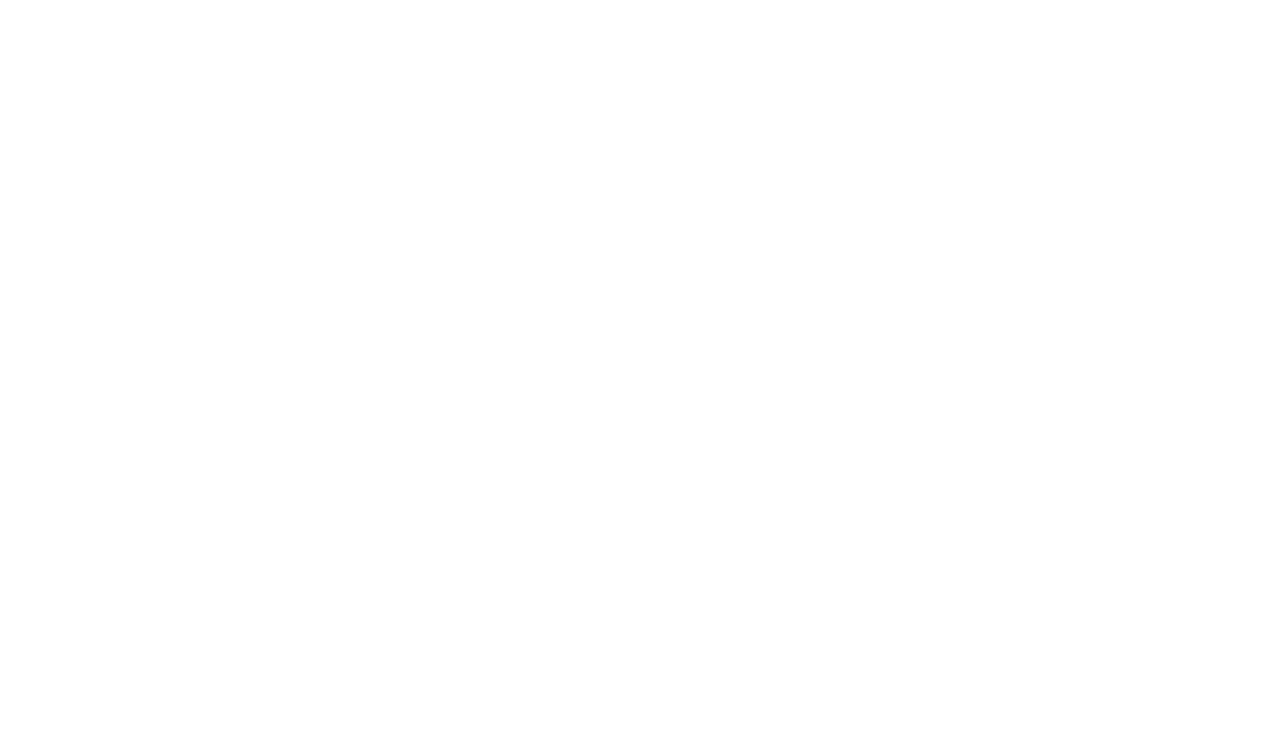
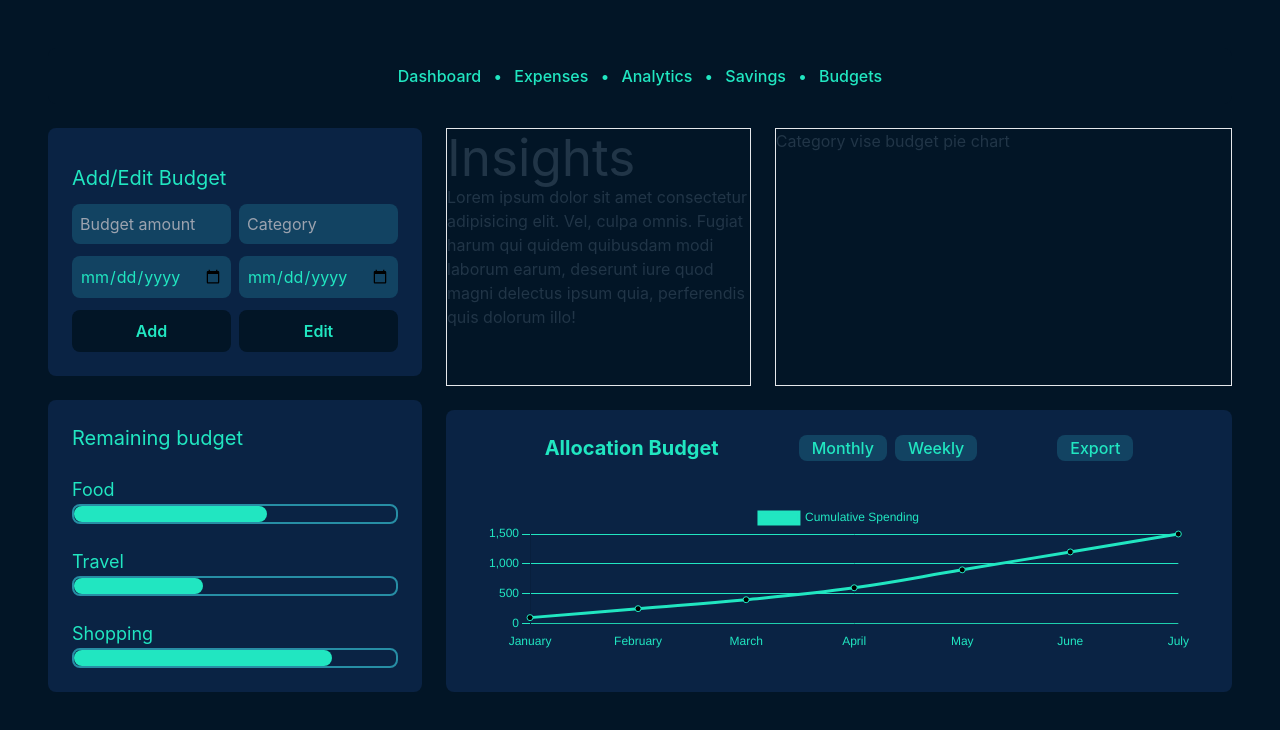
Before and after one commit to Haripriya-Agrawal/Personal-Finance-Manager, a React (Vite) app in the folder frontend/: page /budgets in a window 1280 px wide. Before the commit this address had no page. Shown: the top 730 px of the page. Built offline with nearby package versions, Linux system fonts and the light colour scheme.

Commit message:
Budget Page outline done

```diff
--- a/frontend/src/App.jsx
+++ b/frontend/src/App.jsx
@@ -6,6 +6,7 @@
 import Expenses from './pages/Expenses';
 import Analytics from './pages/Analytics';
 import Savings from './pages/Savings';
+import BudgetsPage from './pages/BudgetsPage';
 
 import './App.css';
 
@@ -29,6 +30,8 @@
 
         <Route path="/savings" element={<Savings/>} />
 
+        <Route path="/budgets" element={<BudgetsPage/>} />
+
 
       </Routes>
     </Router>
--- a/frontend/src/components/Navbar.jsx
+++ b/frontend/src/components/Navbar.jsx
@@ -3,6 +3,7 @@
 import Expenses from "../pages/Expenses";
 import Analytics from "../pages/Analytics";
 import Savings from "../pages/Savings";
+import budgets from "../pages/BudgetsPage";
 
 const Navbar = () => {
   return (
@@ -16,7 +17,7 @@
         <span className="mx-1">•</span>
         <a href="Savings" className="hover:underline text-text">Savings</a>
         <span className="mx-1">•</span>
-        <a href="#" className="hover:underline text-text">Budgets</a>
+        <a href="budgets" className="hover:underline text-text">Budgets</a>
       </nav>
     </div>
   );
--- /dev/null
+++ b/frontend/src/pages/BudgetsPage.jsx
@@ -0,0 +1,150 @@
+
+import React from "react";
+import { useState } from "react";
+import Navbar from "../components/Navbar";
+import LineChart from "../components/LineChart";
+
+
+const BudgetsPage=()=>{
+    return (
+        <div className=" Wholepage w-full h-screen bg-greenDeep p-12 m-0">
+            <Navbar/>
+
+
+
+            <div className="flex flex-row gap-6">
+
+            <div className="flex flex-col w-1/3 gap-6 text-text">   {/*Add Budgets and Current Budgets col */}
+                <div className="h-full w-full bg-greenMedium bg-opacity-30 p-6 rounded-lg">
+                    <h1 className="text-xl text-text mt-3 mb-3">Add/Edit Budget</h1>
+                    <form className="space-y-2 sm:space-y-3">
+
+              <div className="flex flex-col sm:flex-row gap-2">
+                <input
+                  type="text"
+                  placeholder="Budget amount"
+                  className="w-full p-2 rounded-lg bg-greenLight bg-opacity-30 placeholder-gray-400"
+                />
+                <input
+                  type="text"
+                  placeholder="Category"
+                  className="w-full p-2 rounded-lg bg-greenLight bg-opacity-30 placeholder-gray-400"
+                />
+              </div>
+
+              <div className="flex flex-col sm:flex-row gap-2">
+                <input
+                  type="date"
+                  placeholder="Start Date"
+                  className="w-full p-2 rounded-lg bg-greenLight bg-opacity-30 placeholder-gray-400"
+                />
+                <input
+                  type="date"
+                  placeholder="End Date"
+                  className="w-full p-2 rounded-lg bg-greenLight bg-opacity-30 placeholder-gray-400"
+                />
+              </div>
+
+
+
+            <div className="flex flex-row gap-2">
+
+            <button
+                type="submit"
+                className="flex justify-center items-center w-full sm:w-1/2 p-2 bg-greenDeep hover:bg-greenMedium rounded-lg font-semibold"
+              >
+                Add
+              </button>
+
+              <button
+                type="submit"
+                className="flex justify-center items-center w-full sm:w-1/2 p-2 bg-greenDeep hover:bg-greenMedium rounded-lg font-semibold"
+              >
+                Edit
+              </button>
+            </div>
+
+            </form>
+
+            </div>
+
+
+
+                <div className="h-full w-full bg-greenMedium bg-opacity-30 p-6 rounded-lg ">
+                    <h1 className="text-xl text-text mb-2" >Remaining budget</h1>
+                    <div className="flex flex-col mt-6 gap-6">
+
+                    <div>
+                        <h1 className="text-lg text-text">Food</h1>
+                        <div className="border-[2px] border-greenLight  h-[20px] rounded-lg">
+                          <div className="w-3/5 h-full bg-text rounded-lg"></div>
+                        </div>
+
+                    </div>
+                    <div>
+                        <h1 className="text-lg text-text">Travel</h1>
+                        <div className=" border-[2px] border-greenLight  h-[20px] rounded-lg">
+                          <div className="w-2/5 h-full bg-text rounded-lg"></div>
+                        </div>
+                    </div>
+                    <div>
+                        <h1 className="text-lg text-text">Shopping</h1>
+                        <div className=" border-[2px] border-greenLight  h-[20px] rounded-lg">
+                          <div className="w-4/5 h-full bg-text rounded-lg"></div>
+                        </div>
+                    </div>
+
+                    </div>
+
+
+
+                </div>
+            </div>
+
+            <div className="flex flex-col w-full  gap-6">
+
+
+            <div className="flex flex-row h-full w-full gap-6">
+              <div className="h-full w-2/5 border">
+
+              {/* Insights */}
+              <h1>Insights</h1>
+              <p>Lorem ipsum dolor sit amet consectetur adipisicing elit. Vel, culpa omnis. Fugiat harum qui quidem quibusdam modi laborum earum, deserunt iure quod magni delectus ipsum quia, perferendis quis dolorum illo!</p>
+
+              </div>
+              <div className="h-full w-3/5 border">Category vise budget pie chart</div>
+            </div>
+
+            <div className="flex flex-row h-full w-full gap-2">
+              <div className="h-full w-full  bg-greenMedium bg-opacity-30 rounded-lg p-6">
+                <div className="flex flex-row gap-20  justify-center items-center">
+                <h3 className="text-xl font-bold text-text ">Allocation Budget</h3>
+                <div className="flex gap-2">
+                  <button className=" py-0 px-3 text-text bg-greenLight bg-opacity-30">Monthly</button>
+                <button className=" py-0 px-3 text-text bg-greenLight bg-opacity-30">Weekly</button>
+                </div>
+                <button className=" py-0 px-3 text-text bg-greenLight bg-opacity-30">Export</button>
+                </div>
+
+                <div className="mt-6 h-auto w-full ">
+                  {/* Chart goes here  */}
+                  <LineChart/>
+                </div>
+
+              </div>
+
+            </div>
+
+            </div>
+
+            </div>
+
+
+
+        </div>
+      )
+};
+
+
+
+export default BudgetsPage;
```
